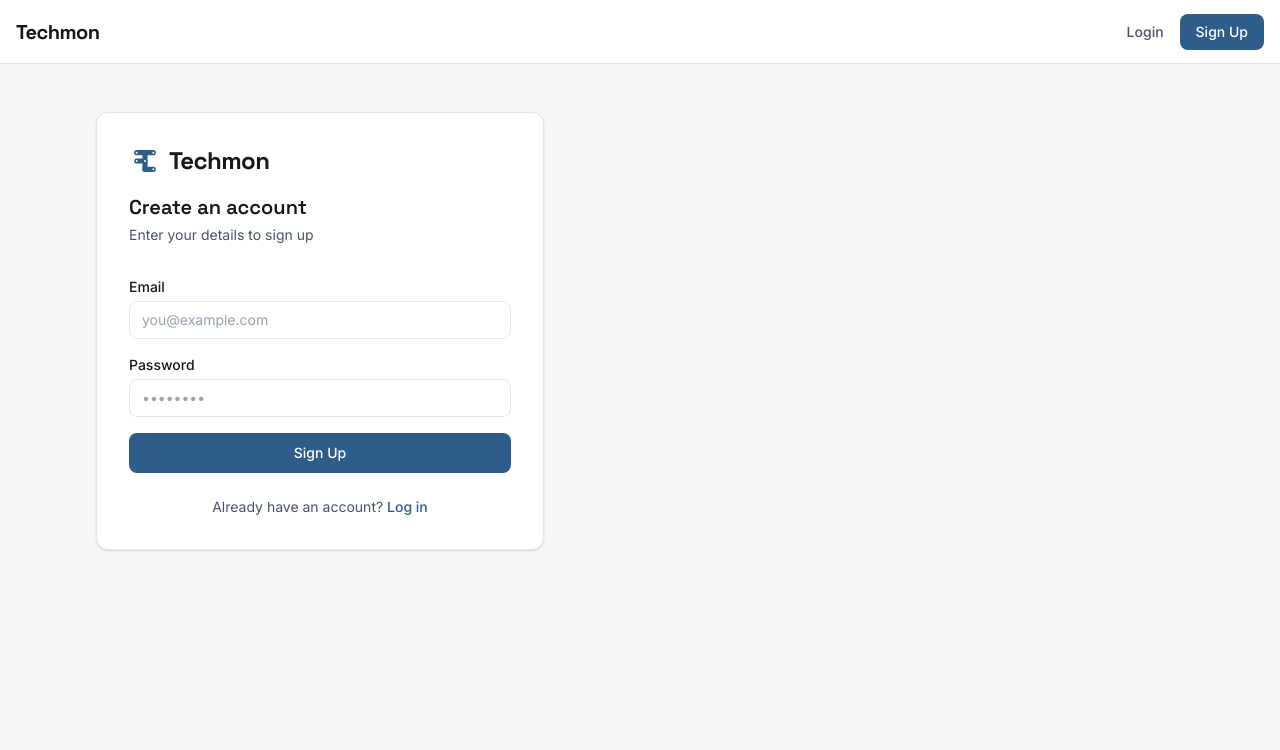
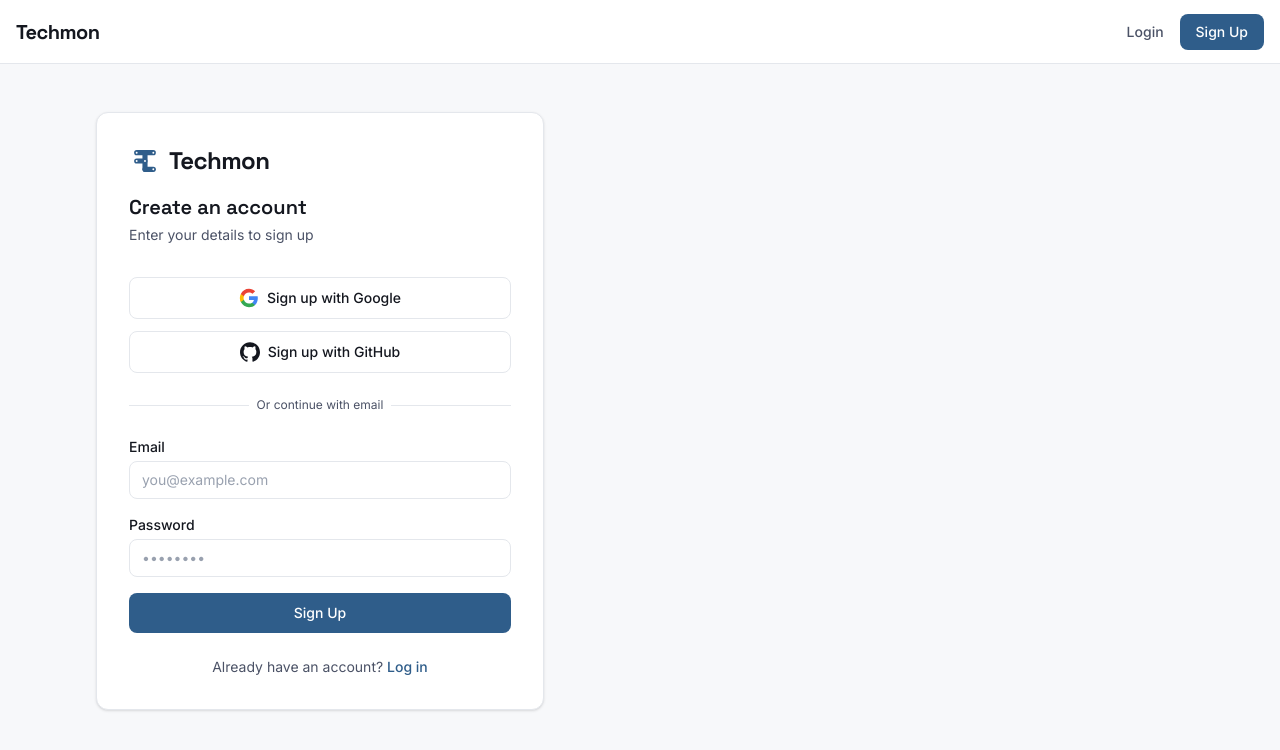
Before and after one commit to vaibhav-buildz/techmon, a Next.js app: page /signup in a window 1280 px wide. Shown: the top 750 px of the page. Built offline with nearby package versions, Linux system fonts and the light colour scheme; no server answers.

Commit message:
feat: add login and signup pages with Supabase email and OAuth authentication support

```diff
--- a/app/login/page.tsx
+++ b/app/login/page.tsx
@@ -12,7 +12,25 @@
   const [password, setPassword] = useState("");
   const [loading, setLoading] = useState(false);
   const [gitHubLoading, setGitHubLoading] = useState(false);
+  const [googleLoading, setGoogleLoading] = useState(false);
   const [error, setError] = useState<string | null>(null);
+
+  const handleGoogleSignIn = async () => {
+    try {
+      setGoogleLoading(true);
+      setError(null);
+      const { error } = await supabase.auth.signInWithOAuth({
+        provider: "google",
+        options: {
+          redirectTo: `${window.location.origin}/onboarding`,
+        }
+      });
+      if (error) throw error;
+    } catch (err: any) {
+      setError(err.message);
+      setGoogleLoading(false);
+    }
+  };
 
   const handleGitHubSignIn = async () => {
     try {
@@ -76,9 +94,36 @@
           </div>
 
           <div className="mt-8 space-y-6">
+            <div className="space-y-3">
+              <button
+                onClick={handleGoogleSignIn}
+                disabled={googleLoading || gitHubLoading || loading}
+                className="w-full flex justify-center items-center gap-2 py-2.5 px-4 border border-border bg-surface rounded-lg text-sm font-medium text-heading hover:bg-gray-50 transition-colors focus:outline-none focus:ring-2 focus:ring-accent disabled:opacity-50"
+              >
+                <svg className="w-5 h-5" viewBox="0 0 24 24">
+                  <path
+                    fill="#4285F4"
+                    d="M22.56 12.25c0-.78-.07-1.53-.2-2.25H12v4.26h5.92c-.26 1.37-1.04 2.53-2.21 3.31v2.77h3.57c2.08-1.92 3.28-4.74 3.28-8.09z"
+                  />
+                  <path
+                    fill="#34A853"
+                    d="M12 23c2.97 0 5.46-.98 7.28-2.66l-3.57-2.77c-.98.66-2.23 1.06-3.71 1.06-2.86 0-5.29-1.93-6.16-4.53H2.18v2.84C3.99 20.53 7.7 23 12 23z"
+                  />
+                  <path
+                    fill="#FBBC05"
+                    d="M5.84 14.09c-.22-.66-.35-1.36-.35-2.09s.13-1.43.35-2.09V7.06H2.18C1.43 8.55 1 10.22 1 12s.43 3.45 1.18 4.94l2.85-2.22.81-.63z"
+                  />
+                  <path
+                    fill="#EA4335"
+                    d="M12 5.38c1.62 0 3.06.56 4.21 1.64l3.15-3.15C17.45 2.09 14.97 1 12 1 7.7 1 3.99 3.47 2.18 7.06l3.66 2.84c.87-2.6 3.3-4.52 6.16-4.52z"
+                  />
+                </svg>
+                {googleLoading ? "Connecting..." : "Sign in with Google"}
+              </button>
+
               <button
                 onClick={handleGitHubSignIn}
-              disabled={gitHubLoading || loading}
+                disabled={gitHubLoading || googleLoading || loading}
                 className="w-full flex justify-center items-center gap-2 py-2.5 px-4 border border-border bg-surface rounded-lg text-sm font-medium text-heading hover:bg-gray-50 transition-colors focus:outline-none focus:ring-2 focus:ring-accent disabled:opacity-50"
               >
                 <svg viewBox="0 0 24 24" className="w-5 h-5 fill-current">
@@ -86,6 +131,7 @@
                 </svg>
                 {gitHubLoading ? "Connecting..." : "Sign in with GitHub"}
               </button>
+            </div>
 
             <div className="relative">
               <div className="absolute inset-0 flex items-center">
@@ -137,7 +183,7 @@
 
               <button
                 type="submit"
-                disabled={loading || gitHubLoading}
+                disabled={loading || gitHubLoading || googleLoading}
                 className="w-full py-2.5 px-4 bg-accent text-white font-medium rounded-lg text-sm hover:bg-accent/90 transition-colors disabled:opacity-50 focus:outline-none focus:ring-2 focus:ring-accent focus:ring-offset-1"
               >
                 {loading ? "Signing in..." : "Sign In"}
--- a/app/signup/page.tsx
+++ b/app/signup/page.tsx
@@ -10,7 +10,43 @@
   const [email, setEmail] = useState("");
   const [password, setPassword] = useState("");
   const [loading, setLoading] = useState(false);
+  const [gitHubLoading, setGitHubLoading] = useState(false);
+  const [googleLoading, setGoogleLoading] = useState(false);
   const [error, setError] = useState<string | null>(null);
+
+  const handleGoogleSignUp = async () => {
+    try {
+      setGoogleLoading(true);
+      setError(null);
+      const { error } = await supabase.auth.signInWithOAuth({
+        provider: "google",
+        options: {
+          redirectTo: `${window.location.origin}/onboarding`,
+        }
+      });
+      if (error) throw error;
+    } catch (err: any) {
+      setError(err.message);
+      setGoogleLoading(false);
+    }
+  };
+
+  const handleGitHubSignUp = async () => {
+    try {
+      setGitHubLoading(true);
+      setError(null);
+      const { error } = await supabase.auth.signInWithOAuth({
+        provider: "github",
+        options: {
+          redirectTo: `${window.location.origin}/onboarding`,
+        }
+      });
+      if (error) throw error;
+    } catch (err: any) {
+      setError(err.message);
+      setGitHubLoading(false);
+    }
+  };
 
   const handleEmailSignUp = async (e: React.FormEvent) => {
     e.preventDefault();
@@ -46,7 +82,55 @@
             </div>
           </div>
 
-          <div className="mt-8">
+          <div className="mt-8 space-y-6">
+            <div className="space-y-3">
+              <button
+                onClick={handleGoogleSignUp}
+                disabled={googleLoading || gitHubLoading || loading}
+                className="w-full flex justify-center items-center gap-2 py-2.5 px-4 border border-border bg-surface rounded-lg text-sm font-medium text-heading hover:bg-gray-50 transition-colors focus:outline-none focus:ring-2 focus:ring-accent disabled:opacity-50"
+              >
+                <svg className="w-5 h-5" viewBox="0 0 24 24">
+                  <path
+                    fill="#4285F4"
+                    d="M22.56 12.25c0-.78-.07-1.53-.2-2.25H12v4.26h5.92c-.26 1.37-1.04 2.53-2.21 3.31v2.77h3.57c2.08-1.92 3.28-4.74 3.28-8.09z"
+                  />
+                  <path
+                    fill="#34A853"
+                    d="M12 23c2.97 0 5.46-.98 7.28-2.66l-3.57-2.77c-.98.66-2.23 1.06-3.71 1.06-2.86 0-5.29-1.93-6.16-4.53H2.18v2.84C3.99 20.53 7.7 23 12 23z"
+                  />
+                  <path
+                    fill="#FBBC05"
+                    d="M5.84 14.09c-.22-.66-.35-1.36-.35-2.09s.13-1.43.35-2.09V7.06H2.18C1.43 8.55 1 10.22 1 12s.43 3.45 1.18 4.94l2.85-2.22.81-.63z"
+                  />
+                  <path
+                    fill="#EA4335"
+                    d="M12 5.38c1.62 0 3.06.56 4.21 1.64l3.15-3.15C17.45 2.09 14.97 1 12 1 7.7 1 3.99 3.47 2.18 7.06l3.66 2.84c.87-2.6 3.3-4.52 6.16-4.52z"
+                  />
+                </svg>
+                {googleLoading ? "Connecting..." : "Sign up with Google"}
+              </button>
+
+              <button
+                onClick={handleGitHubSignUp}
+                disabled={gitHubLoading || googleLoading || loading}
+                className="w-full flex justify-center items-center gap-2 py-2.5 px-4 border border-border bg-surface rounded-lg text-sm font-medium text-heading hover:bg-gray-50 transition-colors focus:outline-none focus:ring-2 focus:ring-accent disabled:opacity-50"
+              >
+                <svg viewBox="0 0 24 24" className="w-5 h-5 fill-current">
+                  <path d="M12 .297c-6.63 0-12 5.373-12 12 0 5.303 3.438 9.8 8.205 11.385.6.113.82-.258.82-.577 0-.285-.01-1.04-.015-2.04-3.338.724-4.042-1.61-4.042-1.61C4.422 18.07 3.633 17.7 3.633 17.7c-1.087-.744.084-.729.084-.729 1.205.084 1.838 1.236 1.838 1.236 1.07 1.835 2.809 1.305 3.495.998.108-.776.417-1.305.76-1.605-2.665-.3-5.466-1.332-5.466-5.93 0-1.31.465-2.38 1.235-3.22-.135-.303-.54-1.523.105-3.176 0 0 1.005-.322 3.3 1.23.96-.267 1.98-.399 3-.405 1.02.006 2.04.138 3 .405 2.28-1.552 3.285-1.23 3.285-1.23.645 1.653.24 2.873.12 3.176.765.84 1.23 1.91 1.23 3.22 0 4.61-2.805 5.625-5.475 5.92.42.36.81 1.096.81 2.22 0 1.606-.015 2.896-.015 3.286 0 .315.21.69.825.57C20.565 22.092 24 17.592 24 12.297c0-6.627-5.373-12-12-12" />
+                </svg>
+                {gitHubLoading ? "Connecting..." : "Sign up with GitHub"}
+              </button>
+            </div>
+
+            <div className="relative">
+              <div className="absolute inset-0 flex items-center">
+                <div className="w-full border-t border-border"></div>
+              </div>
+              <div className="relative flex justify-center text-xs">
+                <span className="bg-surface px-2 text-body">Or continue with email</span>
+              </div>
+            </div>
+
             <form onSubmit={handleEmailSignUp} className="space-y-4">
               <div>
                 <label className="block text-sm font-medium text-heading mb-1">
@@ -83,7 +167,7 @@
 
               <button
                 type="submit"
-                disabled={loading}
+                disabled={loading || gitHubLoading || googleLoading}
                 className="w-full py-2.5 px-4 bg-accent text-white font-medium rounded-lg text-sm hover:bg-accent/90 transition-colors disabled:opacity-50 focus:outline-none focus:ring-2 focus:ring-accent focus:ring-offset-1"
               >
                 {loading ? "Signing up..." : "Sign Up"}
```
Lines whose indentation alone changed are shown as unchanged.
